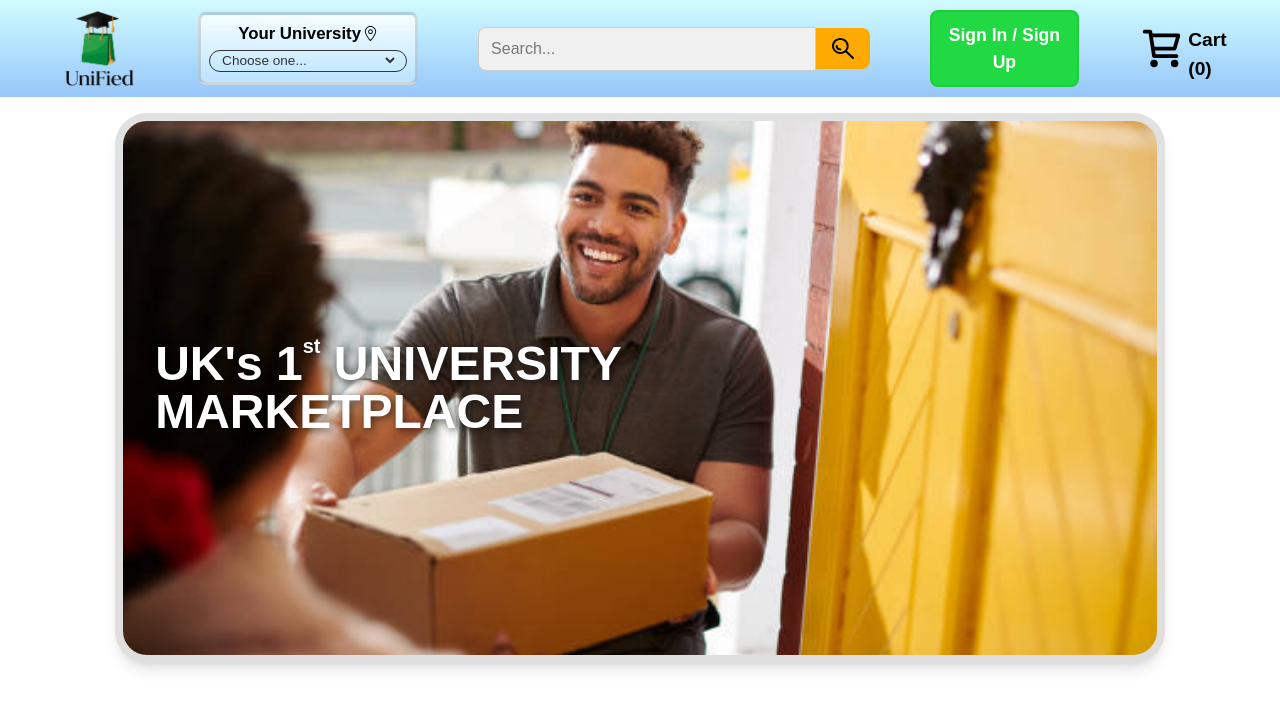
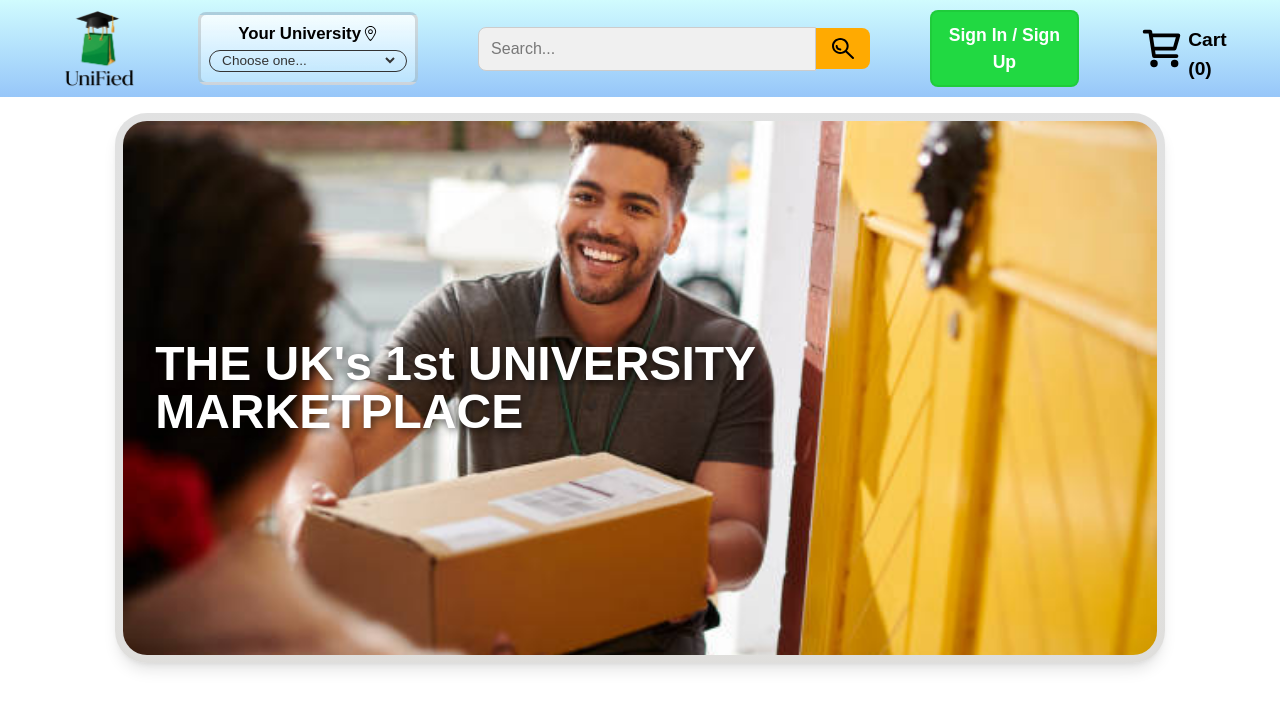
Before and after one commit to ajamidar/UniFied, a React (Vite) app in the folder frontend/: page / in a window 1280 px wide. Shown: the top 708 px of the page. Built offline with nearby package versions, Linux system fonts and the light colour scheme.

Commit message:
TypeText added

```diff
--- a/frontend/package.json
+++ b/frontend/package.json
@@ -11,6 +11,7 @@
   },
   "dependencies": {
     "@tailwindcss/vite": "^4.1.11",
+    "gsap": "^3.13.0",
     "react": "^19.1.0",
     "react-dom": "^19.1.0",
     "react-router-dom": "^7.7.1",
--- a/frontend/src/components/LandingPictures.jsx
+++ b/frontend/src/components/LandingPictures.jsx
@@ -1,7 +1,8 @@
 // components/Slideshow.tsx
 'use client'
 
-import React, { useEffect, useState } from 'react'
+import React, { useEffect, useState } from 'react';
+import TextType from './TextType';
 
 const images = [
   '/landing1.jpg',
@@ -34,9 +35,18 @@ const LandingPictures = () => {
           />
         ))}
         <div className="absolute top-0 left-0 h-full w-2/3 flex items-center justify-start pl-10 z-10">
-          <h1 className="text-[#ffffff] text-5xl font-bold text-left" style={{ textShadow: '2px 2px 8px rgba(0, 0, 0, 0.7)' }}>
+          <TextType
+            text={["THE UK's 1st UNIVERSITY MARKETPLACE"]}
+            typingSpeed={75}
+            pauseDuration={1500}
+            showCursor={true}
+            cursorCharacter="|"
+            className='text-5xl font-bold'
+            style={{ textShadow: '2px 2px 8px rgba(0, 0, 0, 0.7)' }}
+          />
+          {/*<h1 className="text-[#ffffff] text-5xl font-bold text-left" style={{ textShadow: '2px 2px 8px rgba(0, 0, 0, 0.7)' }}>
             UK's 1<sup className="text-xl align-super">st</sup> UNIVERSITY MARKETPLACE
-          </h1>
+          </h1>*/}
         </div>
       </div>
     </div>
--- /dev/null
+++ b/frontend/src/components/ShinyText.jsx
@@ -0,0 +1,15 @@
+
+const ShinyText = ({ text, disabled = false, speed = 5, className = '' }) => {
+  const animationDuration = `${speed}s`;
+
+  return (
+    <div
+      className={`shiny-text ${disabled ? 'disabled' : ''} ${className} text-5xl font-bold`}
+      style={{ animationDuration }}
+    >
+      {text}
+    </div>
+  );
+};
+
+export default ShinyText;
--- a/frontend/src/components/SmallLandingPictures.jsx
+++ b/frontend/src/components/SmallLandingPictures.jsx
@@ -1,6 +1,7 @@
 'use client'
 
 import React, { useEffect, useState } from 'react'
+import TextType from './TextType'
 
 const images = [
   '/landing1.jpg',
@@ -33,9 +34,15 @@ const SmallLandingPictures = () => {
           />
         ))}
         <div className="absolute top-0 left-0 h-full w-2/3 flex items-center justify-start pl-3 z-10">
-          <h1 className="text-[#ffffff] text-2xl font-bold text-left" style={{ textShadow: '2px 2px 8px rgba(0, 0, 0, 0.7)' }}>
-            UK's 1<sup className="text-xs align-super">st</sup> UNIVERSITY MARKETPLACE
-          </h1>
+          <TextType
+            text={["THE UK's 1st UNIVERSITY MARKETPLACE"]}
+            typingSpeed={75}
+            pauseDuration={1500}
+            showCursor={false}
+            cursorCharacter="|"
+            className='text-2xl font-bold'
+            style={{ textShadow: '2px 2px 8px rgba(0, 0, 0, 0.7)' }}
+          />
         </div>
       </div>
     </div>
--- /dev/null
+++ b/frontend/src/components/TextType.jsx
@@ -0,0 +1,180 @@
+"use client";
+
+import { useEffect, useRef, useState, createElement } from "react";
+import { gsap } from "gsap";
+
+const TextType = ({
+  text,
+  as: Component = "div",
+  typingSpeed = 50,
+  initialDelay = 0,
+  pauseDuration = 2000,
+  deletingSpeed = 30,
+  loop = true,
+  className = "",
+  showCursor = true,
+  hideCursorWhileTyping = false,
+  cursorCharacter = "|",
+  cursorClassName = "",
+  cursorBlinkDuration = 0.5,
+  textColors = [],
+  variableSpeed,
+  onSentenceComplete,
+  startOnVisible = false,
+  reverseMode = false,
+  ...props
+}) => {
+  const [displayedText, setDisplayedText] = useState("");
+  const [currentCharIndex, setCurrentCharIndex] = useState(0);
+  const [isDeleting, setIsDeleting] = useState(false);
+  const [currentTextIndex, setCurrentTextIndex] = useState(0);
+  const [isVisible, setIsVisible] = useState(!startOnVisible);
+  const cursorRef = useRef(null);
+  const containerRef = useRef(null);
+
+  const textArray = Array.isArray(text) ? text : [text];
+
+  const getRandomSpeed = () => {
+    if (!variableSpeed) return typingSpeed;
+    const { min, max } = variableSpeed;
+    return Math.random() * (max - min) + min;
+  };
+
+  const getCurrentTextColor = () => {
+    if (textColors.length === 0) return "#ffffff";
+    return textColors[currentTextIndex % textColors.length];
+  };
+
+  useEffect(() => {
+    if (!startOnVisible || !containerRef.current) return;
+
+    const observer = new IntersectionObserver(
+      (entries) => {
+        entries.forEach((entry) => {
+          if (entry.isIntersecting) {
+            setIsVisible(true);
+          }
+        });
+      },
+      { threshold: 0.1 }
+    );
+
+    observer.observe(containerRef.current);
+    return () => observer.disconnect();
+  }, [startOnVisible]);
+
+  useEffect(() => {
+    if (showCursor && cursorRef.current) {
+      gsap.set(cursorRef.current, { opacity: 1 });
+      gsap.to(cursorRef.current, {
+        opacity: 0,
+        duration: cursorBlinkDuration,
+        repeat: -1,
+        yoyo: true,
+        ease: "power2.inOut",
+      });
+    }
+  }, [showCursor, cursorBlinkDuration]);
+
+  useEffect(() => {
+    if (!isVisible) return;
+
+    let timeout;
+    const currentText = textArray[currentTextIndex];
+    const processedText = reverseMode
+      ? currentText.split("").reverse().join("")
+      : currentText;
+
+    const executeTypingAnimation = () => {
+      if (isDeleting) {
+        if (displayedText === "") {
+          setIsDeleting(false);
+          if (currentTextIndex === textArray.length - 1 && !loop) {
+            return;
+          }
+
+          if (onSentenceComplete) {
+            onSentenceComplete(textArray[currentTextIndex], currentTextIndex);
+          }
+
+          setCurrentTextIndex((prev) => (prev + 1) % textArray.length);
+          setCurrentCharIndex(0);
+          timeout = setTimeout(() => { }, pauseDuration);
+        } else {
+          timeout = setTimeout(() => {
+            setDisplayedText((prev) => prev.slice(0, -1));
+          }, deletingSpeed);
+        }
+      } else {
+        if (currentCharIndex < processedText.length) {
+          timeout = setTimeout(
+            () => {
+              setDisplayedText(
+                (prev) => prev + processedText[currentCharIndex]
+              );
+              setCurrentCharIndex((prev) => prev + 1);
+            },
+            variableSpeed ? getRandomSpeed() : typingSpeed
+          );
+        } else if (textArray.length > 1) {
+          timeout = setTimeout(() => {
+            setIsDeleting(true);
+          }, pauseDuration);
+        }
+      }
+    };
+
+    if (currentCharIndex === 0 && !isDeleting && displayedText === "") {
+      timeout = setTimeout(executeTypingAnimation, initialDelay);
+    } else {
+      executeTypingAnimation();
+    }
+
+    return () => clearTimeout(timeout);
+    // eslint-disable-next-line react-hooks/exhaustive-deps
+  }, [
+    currentCharIndex,
+    displayedText,
+    isDeleting,
+    typingSpeed,
+    deletingSpeed,
+    pauseDuration,
+    textArray,
+    currentTextIndex,
+    loop,
+    initialDelay,
+    isVisible,
+    reverseMode,
+    variableSpeed,
+    onSentenceComplete,
+  ]);
+
+  const shouldHideCursor =
+    hideCursorWhileTyping &&
+    (currentCharIndex < textArray[currentTextIndex].length || isDeleting);
+
+  return createElement(
+    Component,
+    {
+      ref: containerRef,
+      className: `text-type ${className}`,
+      ...props,
+    },
+    <span
+      className="text-type__content"
+      style={{ color: getCurrentTextColor() }}
+    >
+      {displayedText}
+    </span>,
+    showCursor && (
+      <span
+        ref={cursorRef}
+        className={`text-type__cursor ${cursorClassName} ${shouldHideCursor ? "text-type__cursor--hidden" : ""}`}
+      >
+        {cursorCharacter}
+      </span>
+    )
+  );
+};
+
+export default TextType;
--- a/frontend/src/index.css
+++ b/frontend/src/index.css
@@ -20,3 +20,46 @@
 a.active hr{
     display: block;
 }
+
+.shiny-text {
+  color: #ffffff; /* Adjust this color to change intensity/style */
+  background: linear-gradient(
+    120deg,
+    rgba(0, 0, 0, 0) 40%,
+    rgba(255, 253, 253, 0.8) 50%,
+    rgba(255, 255, 255, 0) 60%
+  );
+  background-size: 200% 100%;
+  -webkit-background-clip: text;
+  background-clip: text;
+  display: inline-block;
+  animation: shine 5s linear infinite;
+}
+
+@keyframes shine {
+  0% {
+    background-position: 100%;
+  }
+  100% {
+    background-position: -100%;
+  }
+}
+
+.shiny-text.disabled {
+  animation: none;
+}
+
+.text-type {
+  display: inline-block;
+  white-space: pre-wrap;
+}
+
+.text-type__cursor {
+  margin-left: 0.25rem;
+  display: inline-block;
+  opacity: 1;
+}
+
+.text-type__cursor--hidden {
+  display: none;
+}
```
Also changed, not shown: 1 other file (tests, documents, lock files or other folders).
